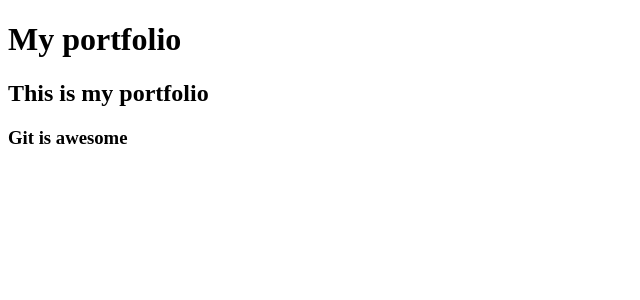
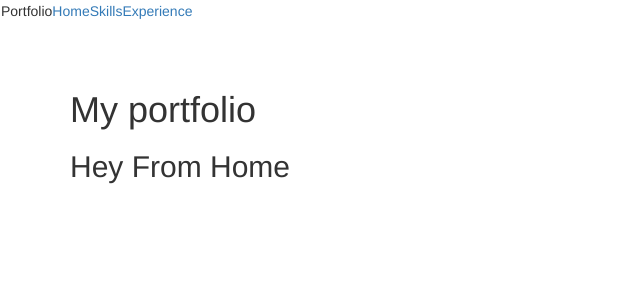
Before and after one commit to K-Sato1995/MyPortfolio, a React (Create React App) app: page / in a window 1280 px wide. Shown: the top 300 px of the page, without its empty margins (0-640 px from the left). Built offline with nearby package versions, Linux system fonts and the light colour scheme.

Commit message:
Added routes

```diff
--- a/package.json
+++ b/package.json
@@ -3,11 +3,13 @@
   "version": "0.1.0",
   "private": true,
   "main": "index.js",
-  "homepage":"https://k-sato1995.github.io/MyPortfolio/",
+  "homepage": "https://k-sato1995.github.io/MyPortfolio/",
   "dependencies": {
     "gh-pages": "^2.0.1",
     "react": "^16.5.2",
+    "react-bootstrap": "^0.32.4",
     "react-dom": "^16.5.2",
+    "react-router-dom": "^4.3.1",
     "react-scripts": "2.0.5"
   },
   "scripts": {
--- a/public/index.html
+++ b/public/index.html
@@ -5,36 +5,14 @@
     <link rel="shortcut icon" href="%PUBLIC_URL%/favicon.ico">
     <meta name="viewport" content="width=device-width, initial-scale=1, shrink-to-fit=no">
     <meta name="theme-color" content="#000000">
-    <!--
-      manifest.json provides metadata used when your web app is added to the
-      homescreen on Android. See https://developers.google.com/web/fundamentals/web-app-manifest/
-    -->
+    <link rel="stylesheet" href="https://maxcdn.bootstrapcdn.com/bootstrap/3.3.7/css/bootstrap.min.css" integrity="sha384-BVYiiSIFeK1dGmJRAkycuHAHRg32OmUcww7on3RYdg4Va+PmSTsz/K68vbdEjh4u" crossorigin="anonymous">
     <link rel="manifest" href="%PUBLIC_URL%/manifest.json">
-    <!--
-      Notice the use of %PUBLIC_URL% in the tags above.
-      It will be replaced with the URL of the `public` folder during the build.
-      Only files inside the `public` folder can be referenced from the HTML.
-
-      Unlike "/favicon.ico" or "favicon.ico", "%PUBLIC_URL%/favicon.ico" will
-      work correctly both with client-side routing and a non-root public URL.
-      Learn how to configure a non-root public URL by running `npm run build`.
-    -->
-    <title>React App</title>
+    <title>K-Sato's Portfolio</title>
   </head>
   <body>
     <noscript>
       You need to enable JavaScript to run this app.
     </noscript>
     <div id="root"></div>
-    <!--
-      This HTML file is a template.
-      If you open it directly in the browser, you will see an empty page.
-
-      You can add webfonts, meta tags, or analytics to this file.
-      The build step will place the bundled scripts into the <body> tag.
-
-      To begin the development, run `npm start` or `yarn start`.
-      To create a production bundle, use `npm run build` or `yarn build`.
-    -->
   </body>
 </html>
--- a/src/App.js
+++ /dev/null
@@ -1,15 +0,0 @@
-import React, { Component } from 'react';
-
-class App extends Component {
-  render() {
-    return (
-      <div className="App">
-        <h1>My portfolio</h1>
-        <h2>This is my portfolio</h2>
-        <h3>Git is awesome</h3>
-      </div>
-    );
-  }
-}
-
-export default App;
--- /dev/null
+++ b/src/Components/App.js
@@ -0,0 +1,19 @@
+import React, { Component } from 'react';
+import { BrowserRouter as Router } from 'react-router-dom';
+import Nav from './Nav/Nav';
+import Main from './Main/Main';
+
+class App extends Component {
+  render() {
+    return (
+      <Router>
+        <div className="App">
+          <Nav />
+          <Main />
+        </div>
+      </Router>
+    );
+  }
+}
+
+export default App;
--- /dev/null
+++ b/src/Components/Main/Home.js
@@ -0,0 +1,13 @@
+import React from 'react';
+
+class Home extends React.Component {
+  render(){
+    return(
+      <div className = 'home'>
+        <h2>Hey From Home</h2>
+      </div>
+    )
+  }
+}
+
+export default Home;
--- /dev/null
+++ b/src/Components/Main/Main.js
@@ -0,0 +1,16 @@
+import React from 'react';
+import { Route } from 'react-router-dom';
+import Home from './Home';
+
+class Main extends React.Component {
+  render(){
+    return (
+      <div className = 'container'>
+        <h1>My portfolio</h1>
+        <Route exact path= '/' component={Home}/>
+      </div>
+    )
+  }
+}
+
+export default Main;
--- /dev/null
+++ b/src/Components/Nav/Nav.js
@@ -0,0 +1,17 @@
+import React from 'react';
+import { Link } from 'react-router-dom';
+
+class Nav extends React.Component {
+  render(){
+    return(
+      <div className = 'navbar'>
+        Portfolio
+        <Link to= '/'>Home</Link>
+        <Link to= 'Skills'>Skills</Link>
+        <Link to= 'Experience'>Experience</Link>
+      </div>
+    )
+  }
+}
+
+export default Nav;
--- a/src/index.js
+++ b/src/index.js
@@ -1,6 +1,6 @@
 import React from 'react';
 import ReactDOM from 'react-dom';
-import App from './App';
+import App from './Components/App';
 import * as serviceWorker from './serviceWorker';
 
 ReactDOM.render(<App />, document.getElementById('root'));
```
Also changed, not shown: 1 other file (tests, documents, lock files or other folders).
